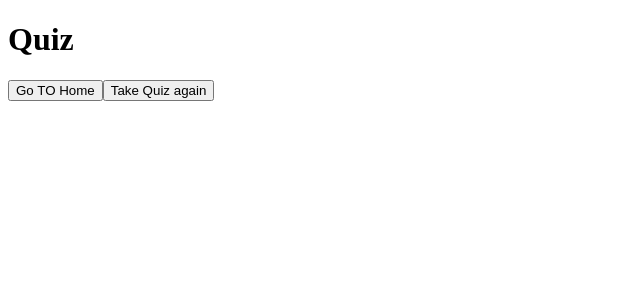
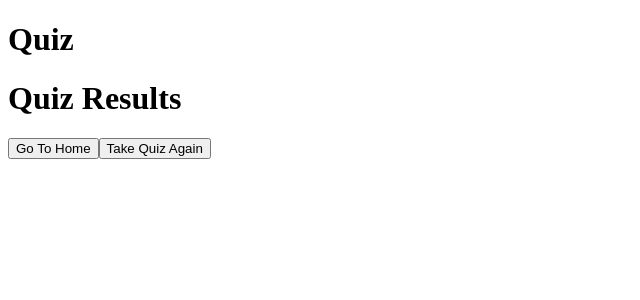
Before and after one commit to AbdulMateenMiyanoor0711/Quiz-App, a React (Vite) app: page /quizresult in a window 1280 px wide. Shown: the top 300 px of the page, without its empty margins (0-640 px from the left). Built offline with nearby package versions, Linux system fonts and the light colour scheme.

Commit message:
feat: simplify quiz components by removing category parameter and unused code

```diff
--- a/src/components/Quiz.jsx
+++ b/src/components/Quiz.jsx
@@ -1,10 +1,10 @@
 import { useSelector, useDispatch } from "react-redux";
 import { nextQuestion, prevQuestion, selectAnswer } from "../redux/quizSlice";
-import { useNavigate, useParams } from "react-router";
+import { useNavigate } from "react-router";
+
 const Quiz = () => {
   const navigate = useNavigate();
   const dispatch = useDispatch();
-  const { category } = useParams();
   const { questions, currentIndex, answers } = useSelector(
     (state) => state.quiz,
   );
@@ -54,7 +54,7 @@ const Quiz = () => {
         {currentIndex === questions.length - 1 ? (
           <button
             onClick={() => {
-              navigate(`/quizresult/${category}`);
+              navigate("/quizresult");
             }}
           >
             Submit
--- a/src/components/Quizhome.jsx
+++ b/src/components/Quizhome.jsx
@@ -1,15 +1,15 @@
 import { useNavigate } from "react-router";
 import { allQuizzez } from "../support/questions";
-import { useDispatch, useSelector } from "react-redux";
-
+import { useDispatch } from "react-redux";
 import { startQuiz } from "../redux/quizSlice";
 import { useState } from "react";
+
 const Quizhome = () => {
   const navigate = useNavigate();
   const dispatch = useDispatch();
-  const { questions, currentIndex } = useSelector((state) => state.quiz);
   const [showPopup, setShowPopup] = useState(false);
   const [pendingCategory, setPendingCategory] = useState(null);
+
   return (
     <>
       <div className="carbox">
--- a/src/components/Quizresult.jsx
+++ b/src/components/Quizresult.jsx
@@ -1,27 +1,14 @@
-import { useNavigate, useParams } from "react-router";
-import { useDispatch } from "react-redux";
-import { startQuiz } from "../redux/quizSlice";
-import { allQuizzez } from "../support/questions";
+import { useNavigate } from "react-router";
+
 const Quizresult = () => {
   const navigate = useNavigate();
-  const dispatch = useDispatch();
-  const { category } = useParams();
 
   return (
     <>
-      <div>
-        <div>
-          <button onClick={() => navigate("/")}>Go TO Home</button>
-          <button
-            onClick={() => {
-              dispatch(startQuiz(allQuizzez[category]));
-              navigate(`/quiz/${category}`);
-            }}
-          >
-            Take Quiz again
-          </button>
-        </div>
-      </div>
+      <h1>Quiz Results</h1>
+
+      <button onClick={() => navigate("/")}>Go To Home</button>
+      <button>Take Quiz Again</button>
     </>
   );
 };
--- a/src/redux/quizSlice.js
+++ b/src/redux/quizSlice.js
@@ -6,6 +6,7 @@ const initialState = {
   currentIndex: 0,
   answers: [],
   isStarted: false,
+  category: null,
 };
 
 const quizSlice = createSlice({
@@ -15,9 +16,6 @@ const quizSlice = createSlice({
     startQuiz: (state, action) => {
       const quizdata = action.payload;
       state.questions = quizdata;
-      // const shuffled = [...quizdata].sort(() => 0.5 - Math.random());
-      // const randomten = shuffled.slice(0, 10);
-      // state.questions = randomten;
       state.currentIndex = 0;
       state.answers = [];
       state.isStarted = true;
```
